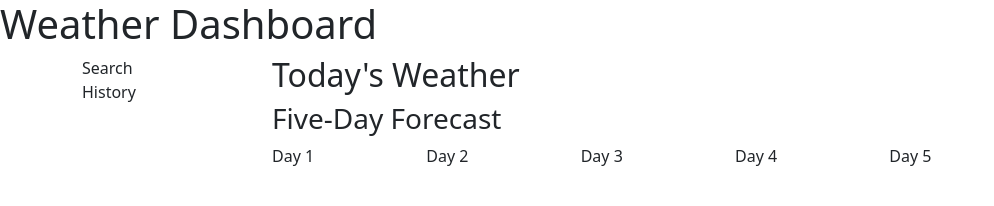
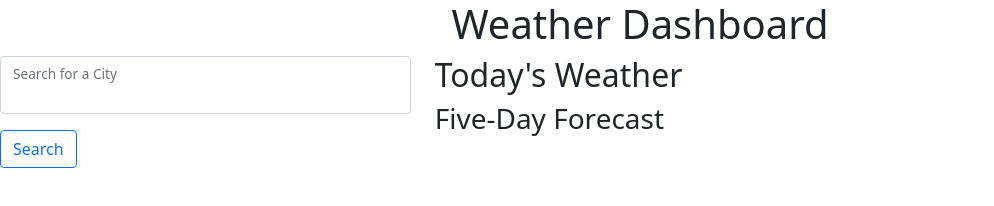
Before and after one commit to itzelherndz/weather-dashboard, a plain HTML site: page index.html in a window 1280 px wide. Shown: the whole page, without its empty margins (0-994 px from the left). Drawn offline with nearby package versions, Linux system fonts and the light colour scheme.

Commit message:
added search bar

```diff
--- a/index.html
+++ b/index.html
@@ -12,28 +12,32 @@
         <link href="https://cdn.jsdelivr.net/npm/bootstrap@5.1.3/dist/css/bootstrap.min.css" rel="stylesheet" integrity="sha384-1BmE4kWBq78iYhFldvKuhfTAU6auU8tT94WrHftjDbrCEXSU1oBoqyl2QvZ6jIW3" crossorigin="anonymous">
     </head>
     <body>
-        <header>
-            <h1>Weather Dashboard</h1>
-        </header>
-        <div class="container">
         <div class="row">
-                <div class="col-2">
-                    <div>Search</div>
-                    <div>History</div>
+            <h1 class="text-center">Weather Dashboard</h1>
         </div>
-                <div class="col-10" id="weather">
+        <div class="row">
+            <div class="col-4">
+                <div class="form-floating mb-3">
+                    <input type="search" class="form-control" id="city">
+                    <label for="city">Search for a City</label>
+                </div>
+                <div class="">
+                    <button type="submit" class="btn btn-outline-primary">Search</button>
+                </div>
+                <div id="city-history"></div>
+                </div>
+            <div class="col-8" id="weather">
                 <div class="row" id="today-weather">
                     <h2>Today's Weather</h2>
                 </div>
                 <div class="row" id="forecast">
                     <h3>Five-Day Forecast</h3>
                     <div class="row" id="five-days">
-                            <div class="col-2" id="day-one">Day 1</div>
-                            <div class="col-2" id="day-two">Day 2</div>
-                            <div class="col-2" id="day-three">Day 3</div>
-                            <div class="col-2" id="day-four">Day 4</div>
-                            <div class="col-2" id="day-five">Day 5</div>
-                        </div>
+                        <div class="col-2" id="day-one"></div>
+                        <div class="col-2" id="day-two"></div>
+                        <div class="col-2" id="day-three"></div>
+                        <div class="col-2" id="day-four"></div>
+                        <div class="col-2" id="day-five"></div>
                     </div>
                 </div>
             </div>
```
Lines whose indentation alone changed are shown as unchanged.
